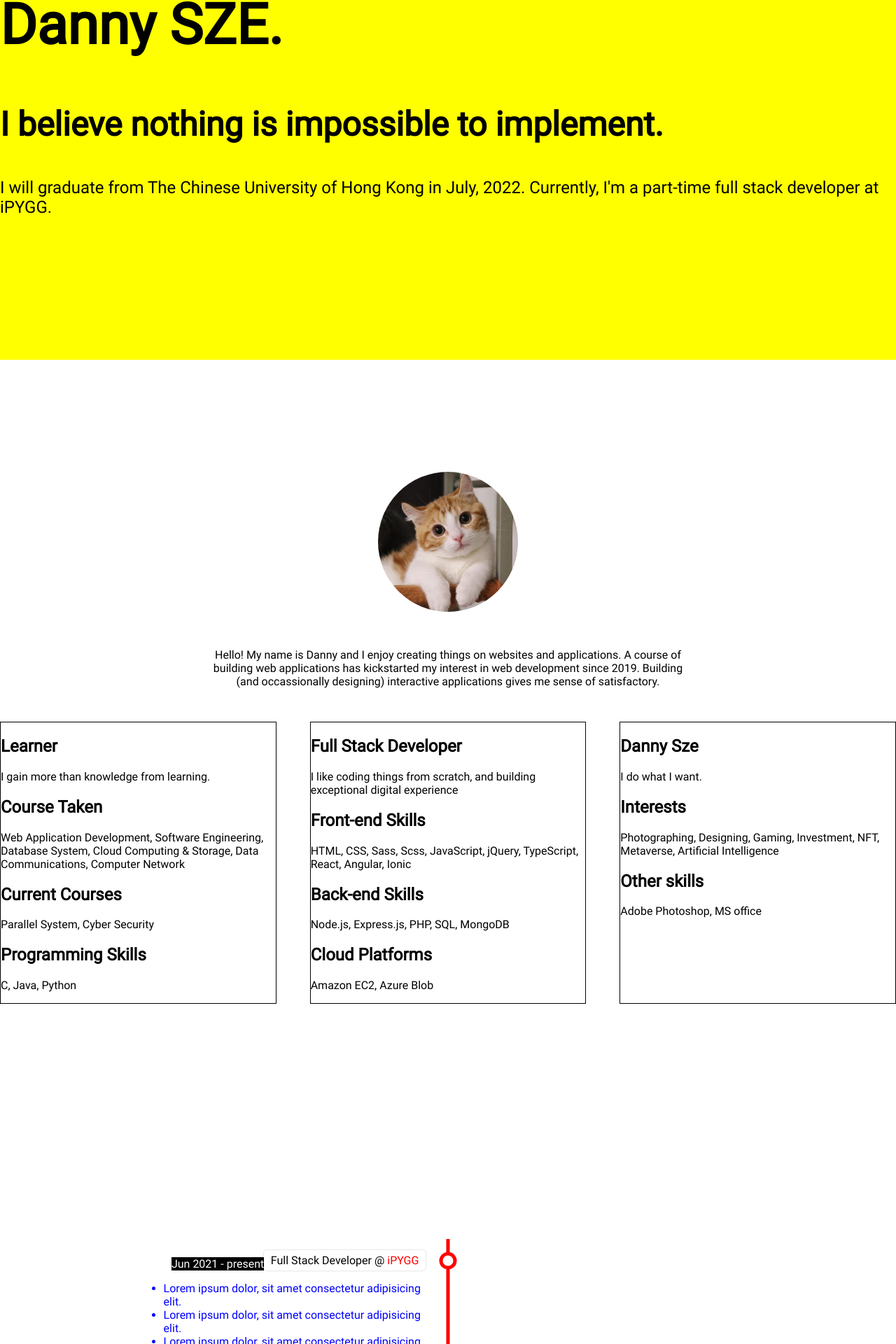
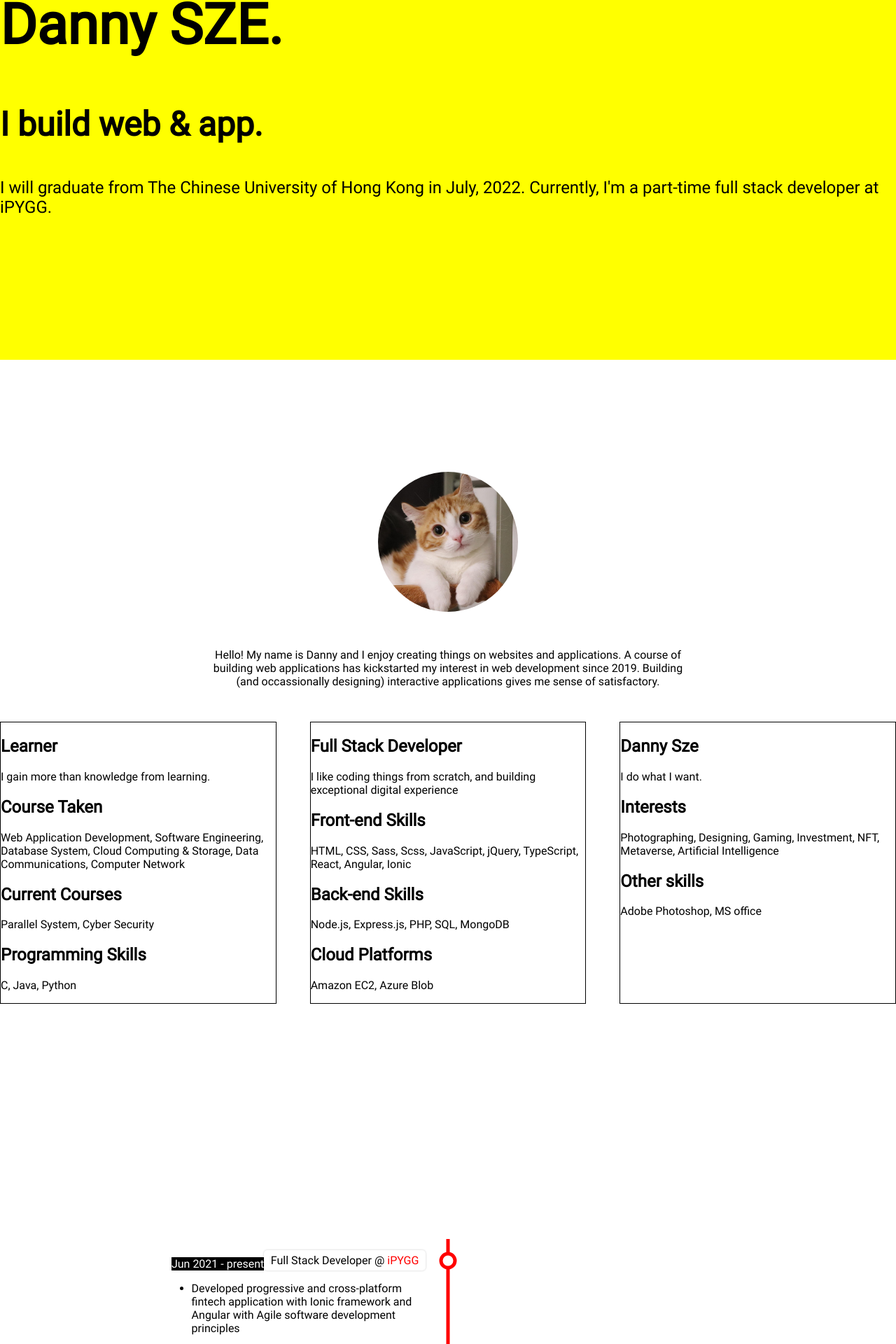
Before and after one commit to dannysze/my_page, a React (Create React App) app: page / in a window 1280 px wide. Shown: the part 286-2206 px from the top of the page at 70% size. Built offline with nearby package versions, Linux system fonts and the light colour scheme.

Commit message:
prototype

```diff
--- a/src/components/experience/Experience.js
+++ b/src/components/experience/Experience.js
@@ -17,9 +17,12 @@ const ExperienceCard = ({ detail }) => {
         </div>
         <div className="timeline__card">
           <ul className="timeline__card__list">
-            <li className="timeline__card__list__items">Lorem ipsum dolor, sit amet consectetur adipisicing elit.</li>
-            <li className="timeline__card__list__items">Lorem ipsum dolor, sit amet consectetur adipisicing elit.</li>
-            <li className="timeline__card__list__items">Lorem ipsum dolor, sit amet consectetur adipisicing elit.</li>
+            {/* <li className="timeline__card__list__items">Lorem ipsum dolor, sit amet consectetur adipisicing elit.</li> */}
+            {/* <li className="timeline__card__list__items">Lorem ipsum dolor, sit amet consectetur adipisicing elit.</li> */}
+            {/* <li className="timeline__card__list__items">Lorem ipsum dolor, sit amet consectetur adipisicing elit.</li> */}
+            {detail.desc.map((item, idx) =>
+              <li key={idx} className="timeline__card__list__items">{item}</li>
+            )}
           </ul>
         </div>
       </div>
--- a/src/components/experience/Experience.sass
+++ b/src/components/experience/Experience.sass
@@ -95,7 +95,8 @@
             margin-right: auto
 
       .timeline__card__list
-        padding: 0
-        margin: 0
+        // padding: 0
+        margin-block: 1em
         .timeline__card__list__items
-          color: blue
+          color: black
+          padding-bottom: 1em
--- a/src/components/hero/Hero.js
+++ b/src/components/hero/Hero.js
@@ -5,7 +5,7 @@ const Hero = () => {
 
   const first = <h1 className="text__xs">Hi everyone! I'm</h1>;
   const second = <h2 className="text__xxl">Danny SZE.</h2>;
-  const third = <h3 className="text__xl">I believe nothing is impossible to implement.</h3>;
+  const third = <h3 className="text__xl">I build web & app.</h3>;
   const heroPassage = <p className="text__m">I will graduate from The Chinese University of Hong Kong in July, 2022. Currently, I'm a part-time full stack developer at iPYGG.</p>;
 
   const heroItems = [first, second, third, heroPassage];
--- a/src/components/navbar/Navbar.sass
+++ b/src/components/navbar/Navbar.sass
@@ -4,6 +4,7 @@
   background: #2b2b2b
   position: fixed
   width: 100%
+  z-index: 10
 
   .navbar__container
     display: flex
```
